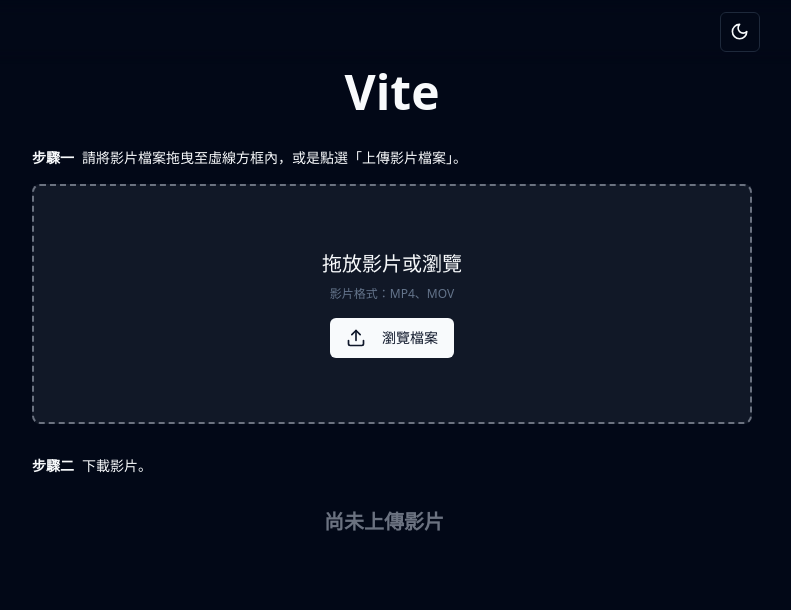
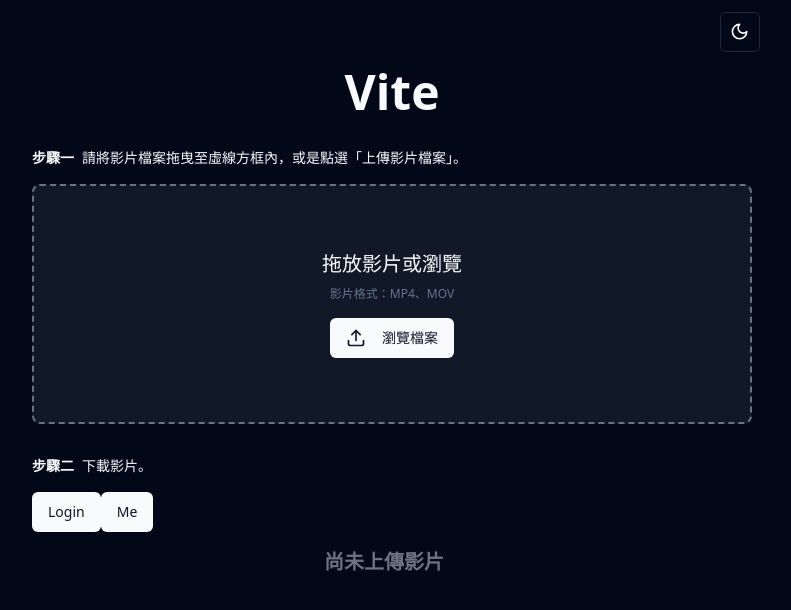
Before and after one commit to weicheng2138/ben-frontend, a React (Vite) app: page / in a window 1280 px wide. Shown: the top 610 px of the page, without its empty margins (248-1039 px from the left). Built offline with nearby package versions, Linux system fonts and the light colour scheme.

Commit message:
feat(auth): add httponly with cookie test

```diff
--- a/src/components/scroll-result.tsx
+++ b/src/components/scroll-result.tsx
@@ -52,6 +52,23 @@
 
   return res.json();
 }
+
+const fetchMe = (url: string) => {
+  fetch(url, {
+    method: 'GET',
+    credentials: 'include',
+  }).then((res) => res.json());
+};
+const fetcher = (url: string) => {
+  const formData = new FormData();
+  formData.append('username', 'johndoe');
+  formData.append('password', 'yoyodiy');
+  formData.append('grant_type', 'password');
+  fetch(url, {
+    method: 'POST',
+    body: formData,
+  }).then((res) => res.json());
+};
 
 const ScrollResult = forwardRef(
   (
@@ -122,6 +139,8 @@
     }
     return (
       <ScrollArea className={cn('flex w-full justify-center pr-4', className)}>
+        <Button onClick={() => fetcher(`${API_URL}/token`)}>Login</Button>
+        <Button onClick={() => fetchMe(`${API_URL}/users/me`)}>Me</Button>
         {data && data.length > 0 ? (
           data.map((item, i) => (
             <Fragment key={`${item.video}-${i}`}>
```
